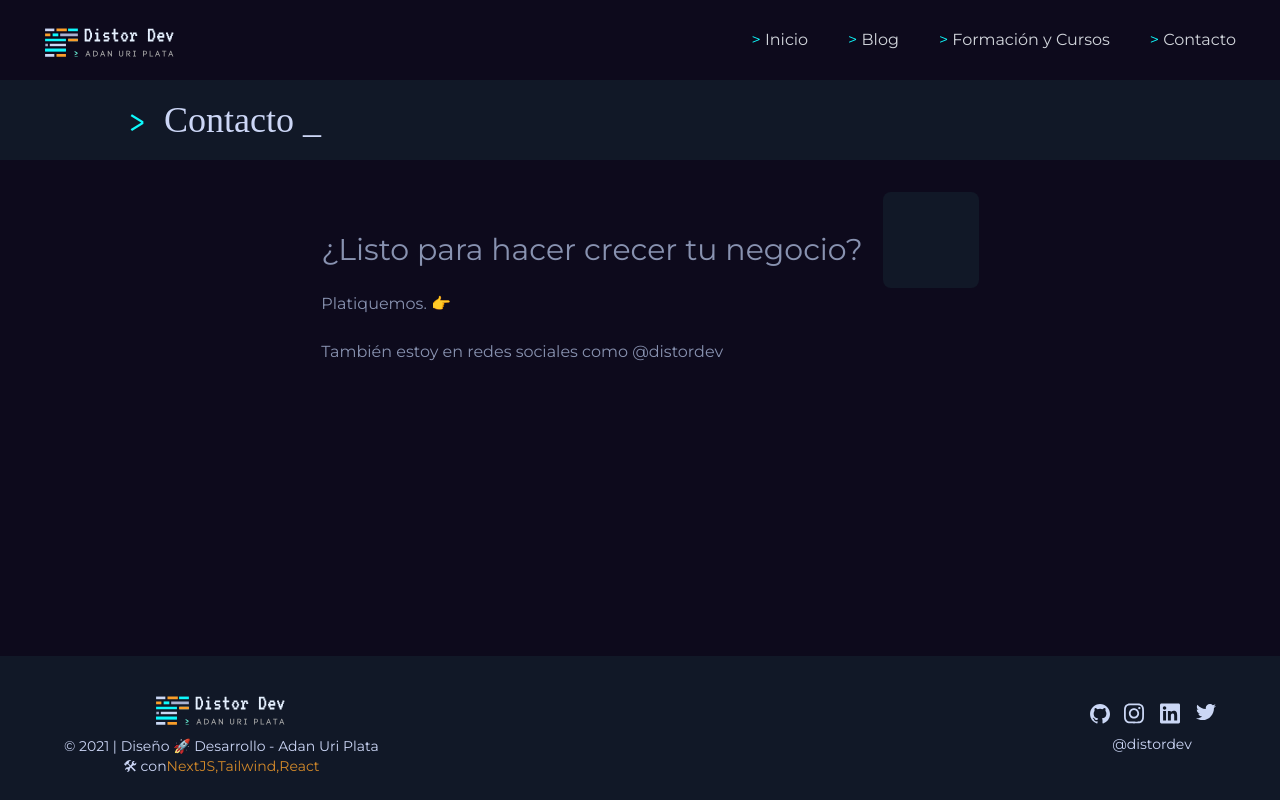
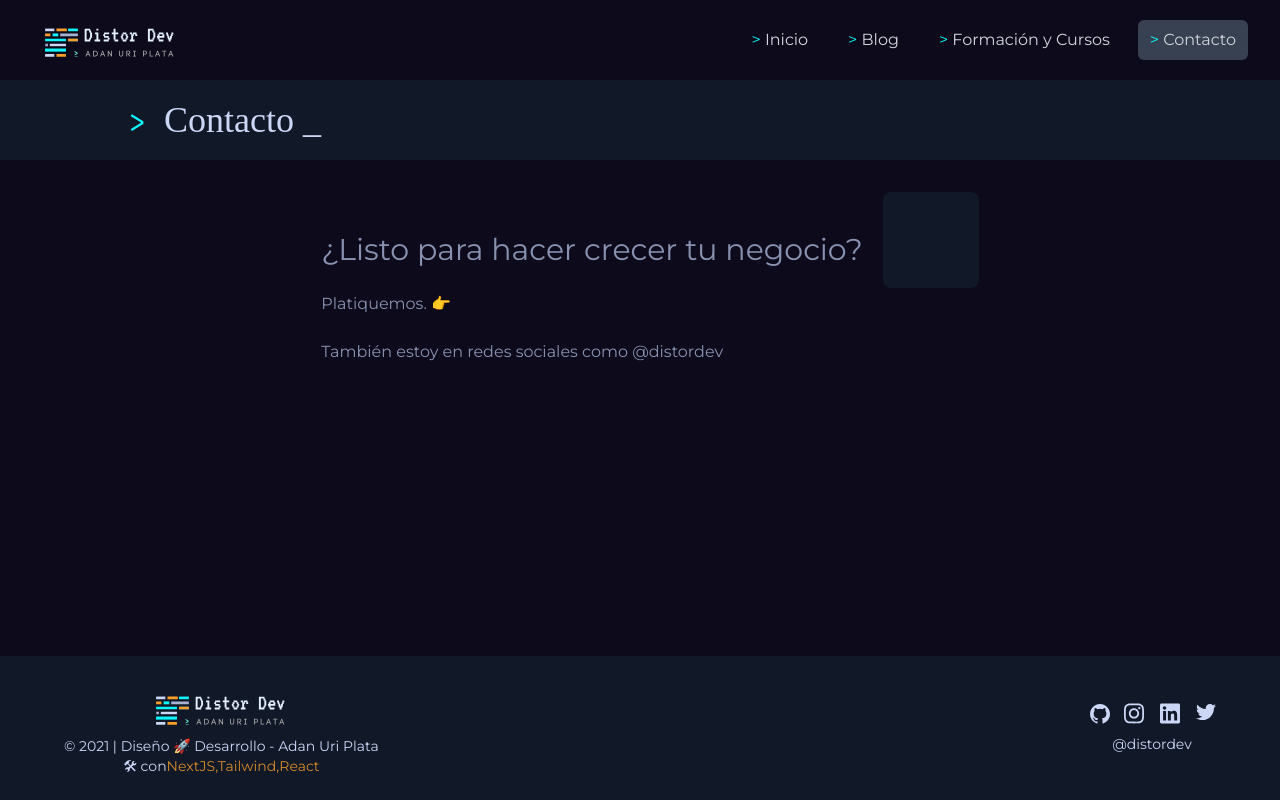
Before and after one commit to adanuriplata/nextdidevblog, a Next.js app: page /contacto in a window 1280 px wide. Built offline with nearby package versions, Linux system fonts and the light colour scheme; a web font is replaced by a local one.

Commit message:
Feat(main): Added getLayout and active link page

```diff
--- a/components/MainLayout/AppHeader.js
+++ b/components/MainLayout/AppHeader.tsx
@@ -41,7 +41,7 @@ const AppHeader = () => {
           leaveTo="opacity-0 -translate-x-20 "
         >
           <div className=" w-full px-8">
-            <MenuResponsive />
+            <Menu menuMobile/>
           </div>
         </Transition>
       </nav>
--- a/components/MainLayout/Menu.js
+++ /dev/null
@@ -1,41 +0,0 @@
-import React from "react";
-import Link from "next/link";
-
-const Menu = () => {
-  const menuItems = [
-    {
-      id: "1",
-      name: "Inicio",
-      url: "/",
-    },
-    {
-      id: "2",
-      name: "Blog",
-      url: "/blog",
-    },
-    {
-      id: "3",
-      name: "Formación y Cursos",
-      url: "/formacion",
-    },
-    {
-      id: "4",
-      name: "Contacto",
-      url: "/contacto",
-    },
-  ];
-
-  return (
-    <div className=" flex space-x-4 ">
-      {menuItems.map((e) => (
-        <Link key={e.id} href={e.url}>
-          <a className="text-gray-300 font-sans items-center font-medium px-3 py-2 hover:bg focus:outline-none rounded-md hover:bg-gray-700 transition duration-500 ease-in-out">
-            <span className="text-green-ddev">&gt; </span>
-            {e.name}
-          </a>
-        </Link>
-      ))}
-    </div>
-  );
-};
-export default Menu;
--- /dev/null
+++ b/components/MainLayout/Menu.tsx
@@ -0,0 +1,68 @@
+import React from "react";
+import Link from "next/link";
+import { useRouter } from 'next/router'
+
+interface MenuProps {
+  menuMobile?: Boolean;
+}
+
+const menuItems = [
+  {
+    id: "1",
+    name: "Inicio",
+    url: "/",
+    isMobile: true
+  },
+  {
+    id: "2",
+    name: "Blog",
+    url: "/blog",
+    isMobile: true
+  },
+  {
+    id: "3",
+    name: "Formación y Cursos",
+    url: "/formacion",
+    isMobile: true
+  },
+  {
+    id: "4",
+    name: "Contacto",
+    url: "/contacto",
+    isMobile: true
+  },
+];
+
+const Menu = ({menuMobile= false}: MenuProps) => {
+  const { asPath } = useRouter();
+  console.log(asPath)
+
+  if(menuMobile) {
+    return <div className=" md:hidden flex flex-wrap space-y-4 ">
+    {menuItems.filter(item => item.isMobile).map((e) => (
+      <div key={e.id} className={`${ asPath === e.url ? 'bg-gray-700' : 'hover:bg-gray-700'} ' w-full py-2'`}>
+        <Link href={e.url}>
+          <a className={' text-gray-300 w-full hover:bg font-sans items-center font-medium px-3 py-2 focus:outline-none rounded-md text-lg transition duration-500 ease-in-out'}>
+            <span className="text-green-ddev">&gt; </span>
+            {e.name}
+          </a>
+        </Link>
+      </div>
+    ))}
+  </div>
+  }
+  return (
+    <div className=" flex space-x-4 flex-wrap  ">
+    {menuItems.map((e) => (
+      <Link key={e.id} href={e.url}>
+        <a className={` ${asPath === e.url ? 'bg-gray-700' : 'hover:bg-gray-700'} ' text-gray-300 font-sans items-center font-medium px-3 py-2 hover:bg focus:outline-none rounded-md transition duration-500 ease-in-out' `}>
+          <span className="text-green-ddev">&gt; </span>
+          {e.name}
+        </a>
+      </Link>
+    ))}
+  </div>
+  )
+
+};
+export default Menu;
--- a/components/MainLayout/MenuResponsive.js
+++ /dev/null
@@ -1,43 +0,0 @@
-import React from "react";
-import Link from "next/link";
-
-const MenuResponsive = () => {
-  const menuItems = [
-    {
-      id: "1",
-      name: "Inicio",
-      url: "/",
-    },
-    {
-      id: "2",
-      name: "Blog",
-      url: "/blog",
-    },
-    {
-      id: "3",
-      name: "Formación y Cursos",
-      url: "/formacion",
-    },
-    {
-      id: "4",
-      name: "Contacto",
-      url: "/contacto",
-    },
-  ];
-
-  return (
-    <div className=" md:hidden flex flex-wrap space-y-4 ">
-      {menuItems.map((e) => (
-        <div key={e.id} className="w-full hover:bg-gray-700 py-2">
-          <Link href={e.url}>
-            <a className=" text-gray-300 w-full font-sans items-center font-medium px-3 py-2 hover:bg focus:outline-none rounded-md text-lg transition duration-500 ease-in-out">
-              <span className="text-green-ddev">&gt; </span>
-              {e.name}
-            </a>
-          </Link>
-        </div>
-      ))}
-    </div>
-  );
-};
-export default MenuResponsive;
--- a/pages/_app.tsx
+++ b/pages/_app.tsx
@@ -1,9 +1,19 @@
-import { AppProps } from "next/app";
+import type { ReactElement, ReactNode } from 'react'
+import type { NextPage } from 'next'
+import type { AppProps } from 'next/app'
 import "../styles/globals.scss";
 
-
-function MyApp({ Component, pageProps }: AppProps) {
-  return <Component {...pageProps} />;
+type NextPageWithLayout = NextPage & {
+  getLayout?: (page: ReactElement) => ReactNode
 }
 
-export default MyApp;
+type AppPropsWithLayout = AppProps & {
+  Component: NextPageWithLayout
+}
+
+export default function MyApp({ Component, pageProps }: AppPropsWithLayout) {
+  // Use the layout defined at the page level, if available
+  const getLayout = Component.getLayout ?? ((page) => page)
+
+  return getLayout(<Component {...pageProps} />)
+}
--- a/pages/blog.tsx
+++ b/pages/blog.tsx
@@ -1,12 +1,19 @@
+import { ReactElement } from "react";
 import MainLayout from "../components/MainLayout";
 
 
 const Blog = () => {
   return (
-    <MainLayout heroTitle="Blog">
       <div>Pagina de blog</div>
-    </MainLayout>
   );
 };
 
 export default Blog;
+
+Blog.getLayout = function getLayout(Contacto: ReactElement) {
+  return (
+    <MainLayout heroTitle="Blog" >
+      {Contacto}
+    </MainLayout>
+      )
+}
--- a/pages/contacto.tsx
+++ b/pages/contacto.tsx
@@ -1,14 +1,20 @@
+import { ReactElement } from "react";
 import ContactPage from "../components/ContactPage";
-// import MainHero from "../components/globals/heros/MainHero";
 import MainLayout from "../components/MainLayout";
 
 
 const Contacto = () => {
   return (
-      <MainLayout heroTitle="Contacto">
         <ContactPage />
-      </MainLayout>
   );
 };
 
 export default Contacto;
+
+Contacto.getLayout = function getLayout(Contacto: ReactElement) {
+  return (
+    <MainLayout heroTitle="Contacto" >
+      {Contacto}
+    </MainLayout>
+      )
+}
--- a/pages/formacion.tsx
+++ b/pages/formacion.tsx
@@ -1,9 +1,11 @@
+import { ReactElement } from "react";
+import MainHero from "../components/globals/heros/MainHero";
 import MainLayout from "../components/MainLayout";
 
 
 const Formacion = () => {
   return (
-    <MainLayout heroTitle="Formación Académica">
+    <>
       <section className="md:my-18 my-0">
         <div>
           <p className="md:text-sm text-xs font-mono my-1 text-green-ddev"> <span className="text-3xl">👨‍💻</span> La tecnología,</p>
@@ -39,9 +41,17 @@ const Formacion = () => {
           </div>
           </div>
 </section>
+            </>
 
-    </MainLayout>
   );
 };
 
 export default Formacion;
+
+Formacion.getLayout = function getLayout(Formacion: ReactElement) {
+  return (
+    <MainLayout heroTitle="Formación Académica" >
+      {Formacion}
+    </MainLayout>
+      )
+}
--- a/pages/index.tsx
+++ b/pages/index.tsx
@@ -4,19 +4,26 @@ import AboutMe from "../components/Home/AboutMe";
 import Experience from "../components/Home/Experience";
 import Portfolio from "../components/Home/Portfolio";
 import Contact from "../components/Home/Contact";
+import { ReactElement } from "react";
 
 const Home = () => {
   return (
     <>
-      <MainLayout>
         <Hero />
         <AboutMe />
         <Experience />
         <Portfolio />
         <Contact />
-      </MainLayout>
     </>
   );
 };
 
 export default Home;
+
+Home.getLayout = function getLayout( Home: ReactElement ) {
+  return (
+    <MainLayout>
+      {Home}
+    </MainLayout>
+  )
+}
```
Also changed, not shown: components/MainLayout/AppMeta.tsx (renamed from components/MainLayout/AppMeta.js).
